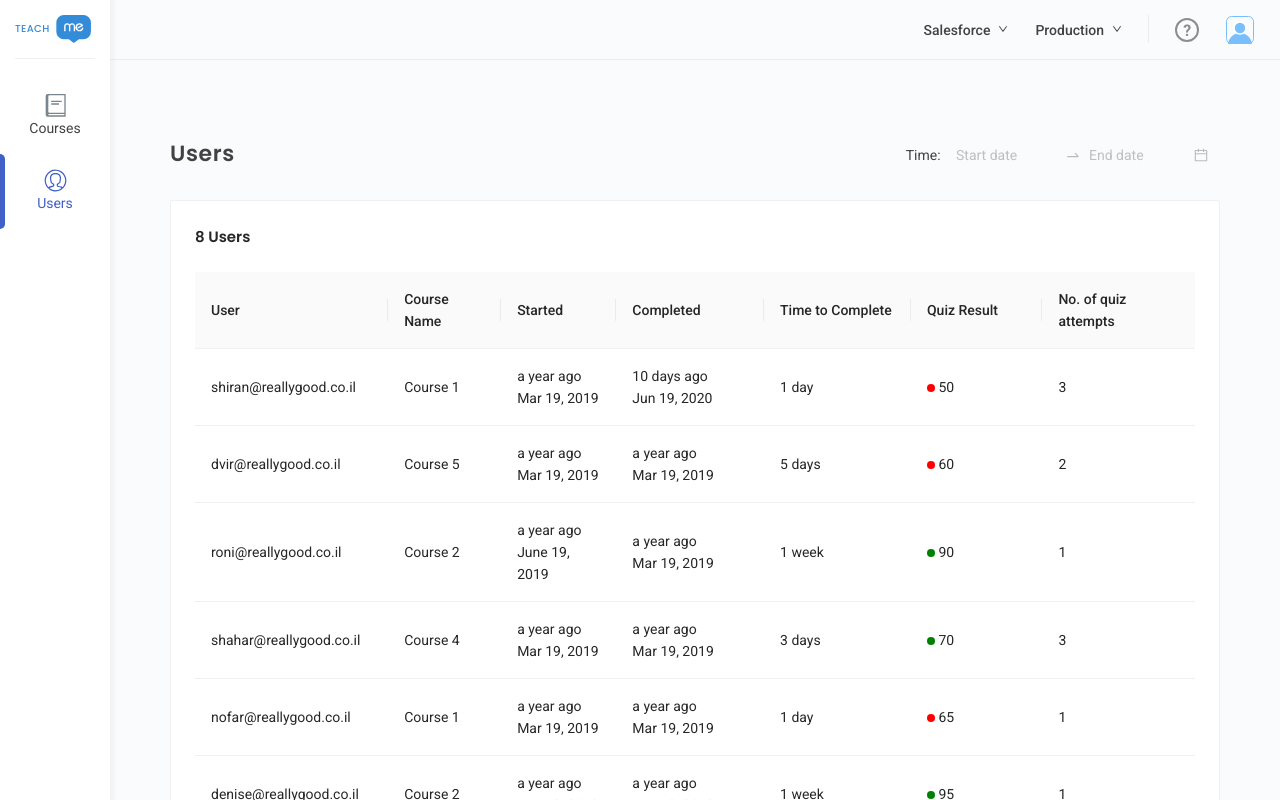
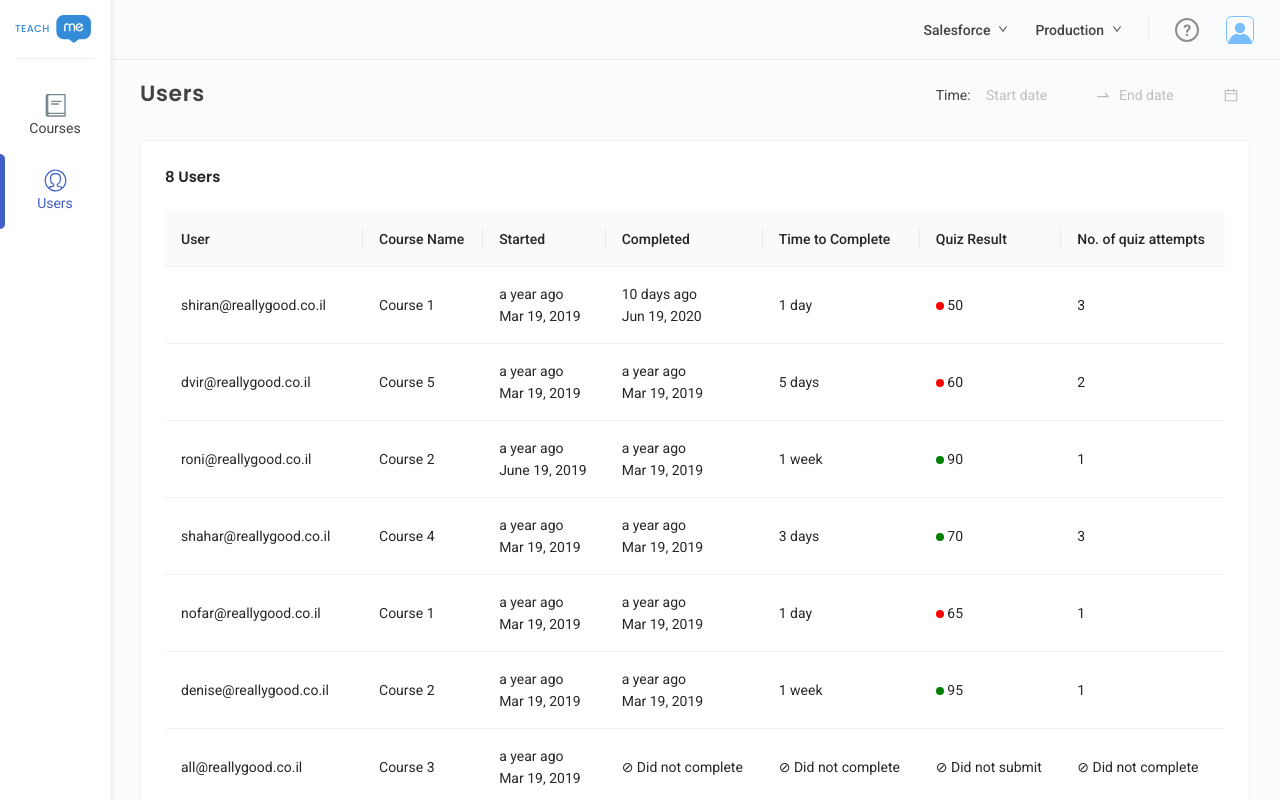
Before and after one commit to delta94/teachme-admin, a React (Create React App) app: page /users in a window 1280 px wide. Built offline with nearby package versions, Linux system fonts and the light colour scheme.

Commit message:
Replacing section html tag with fregment  from UsersScreen component

```diff
--- a/src/components/screen/UsersScreen/index.tsx
+++ b/src/components/screen/UsersScreen/index.tsx
@@ -5,16 +5,14 @@ import { usersMockData } from '../../../constants/mocks/users-mock';
 import { data as tableData, columns } from '../../../mocks/tableMockUsersData';
 import ScreenHeader from '../../common/ScreenHeader';
 
-import screenClasses from '../style.module.scss';
-
 export default function UsersScreen(): ReactElement {
   const { title: mainTitle, usersTable } = usersMockData;
   return (
-    <section className={screenClasses['screen']}>
+    <>
       <ScreenHeader title={mainTitle} />
       <WMCard title={`${tableData.length} ${usersTable.title}`}>
         <WMTable data={tableData} columns={columns} />
       </WMCard>
-    </section>
+    </>
   );
 }
```
